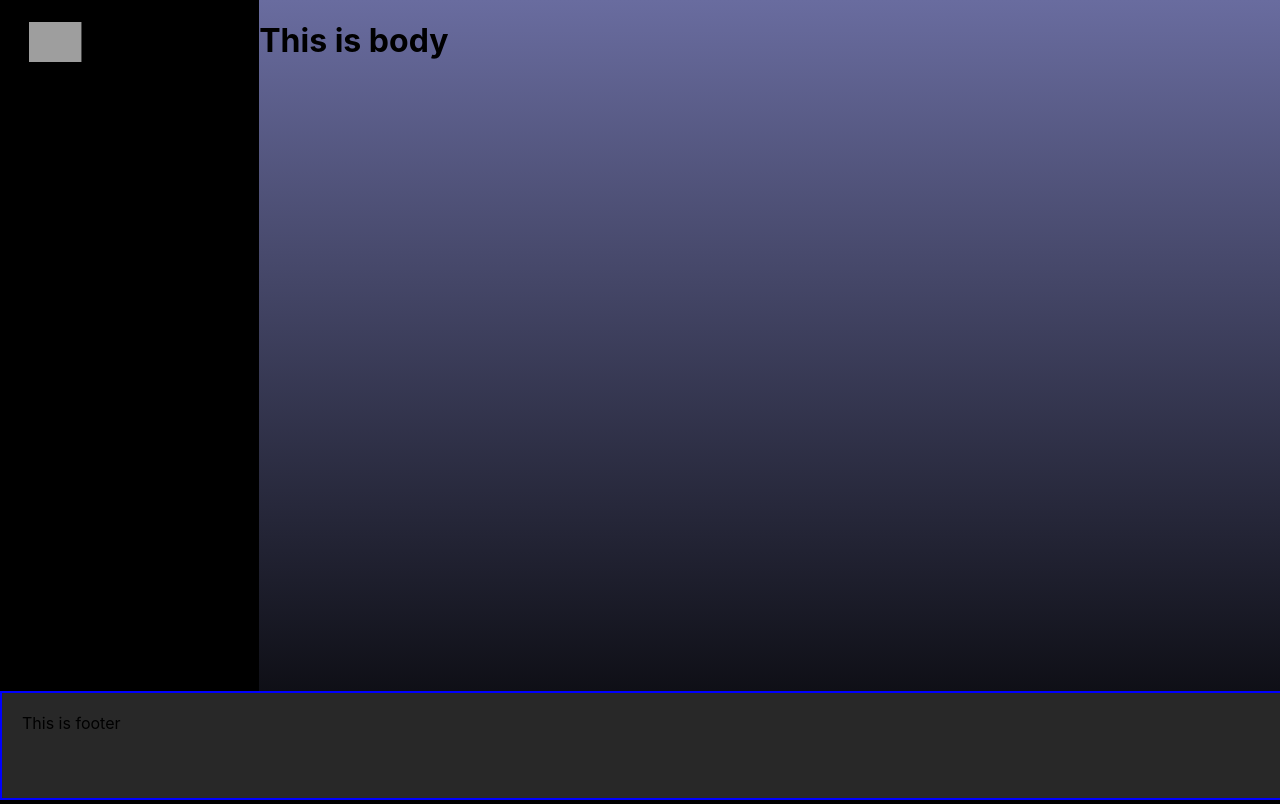
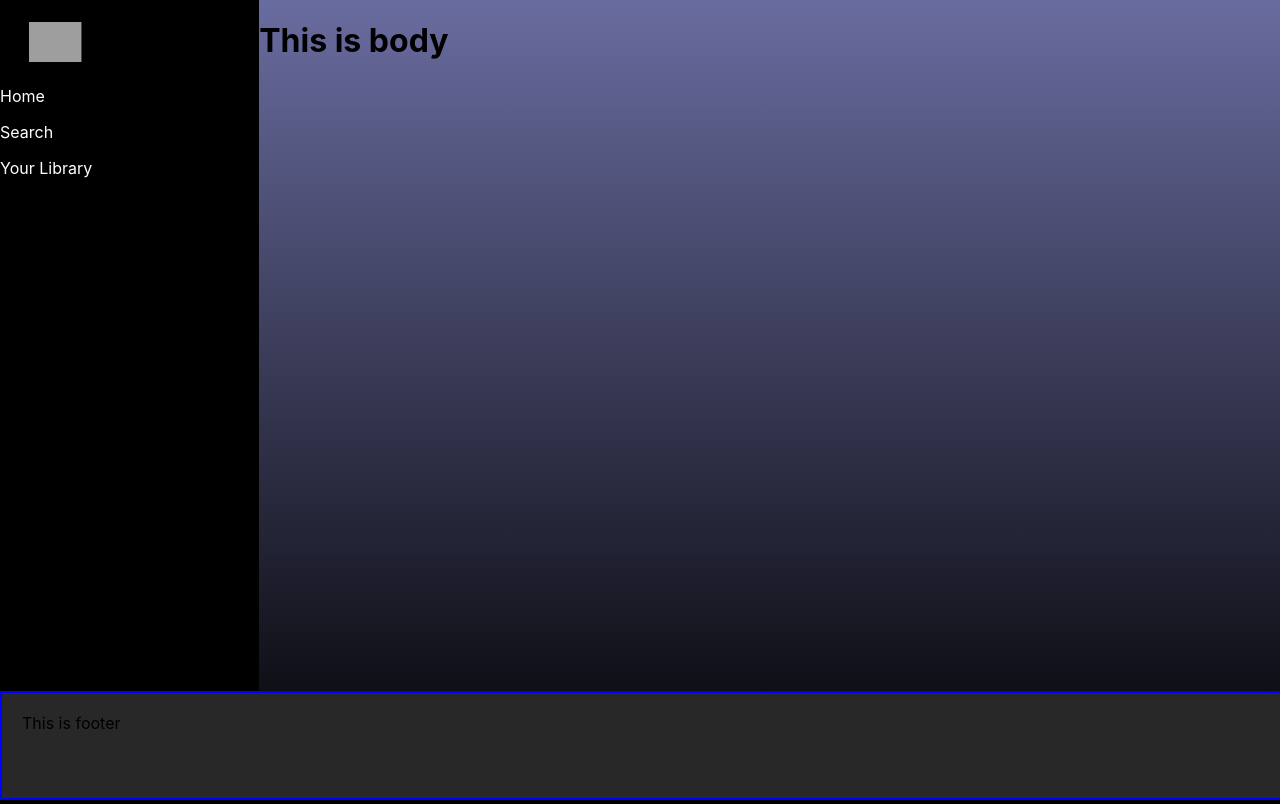
Before and after one commit to gayathri1398/spotify_clone, a React (Create React App) app: page / in a window 1280 px wide. Built offline with nearby package versions, Linux system fonts and the light colour scheme; grey boxes are pictures that could not be loaded; what spotify-web-api-js would draw is missing.

Commit message:
incomplete in addeding the sidebar

```diff
--- a/package.json
+++ b/package.json
@@ -3,6 +3,8 @@
   "version": "0.1.0",
   "private": true,
   "dependencies": {
+    "@material-ui/core": "^4.12.3",
+    "@material-ui/icons": "^4.11.2",
     "@testing-library/jest-dom": "^5.15.0",
     "@testing-library/react": "^11.2.7",
     "@testing-library/user-event": "^12.8.3",
--- a/src/Sidebar.css
+++ b/src/Sidebar.css
@@ -5,7 +5,7 @@
     background-color: black;
     color: white;
 }
-.sidebar > img{
+.sidebar__logo {
     transform: translate(50%,50%);
     height: 40px;
 }
--- a/src/Sidebar.jsx
+++ b/src/Sidebar.jsx
@@ -1,12 +1,17 @@
 import React from 'react';
+import SidebarOptions from './SidebarOptions';
+
+// css files
 import './Sidebar.css';
 
 const Sidebar = () => {
-    return (
+    return<>
         <div className="sidebar">
-          <img src="https://encrypted-tbn0.gstatic.com/images?q=tbn:ANd9GcTWwSDcPB5BiNYYBFYC9kcG8st464LzORMRsA&usqp=CAU" alt="" />
+          <img className="sidebar__logo" src="https://encrypted-tbn0.gstatic.com/images?q=tbn:ANd9GcTWwSDcPB5BiNYYBFYC9kcG8st464LzORMRsA&usqp=CAU" alt="" />
         </div>
-    )
+
+        <SidebarOptions/>
+    </>
 }
 
 export default Sidebar
--- /dev/null
+++ b/src/SidebarOptions.css
@@ -0,0 +1,9 @@
+.SidebarOptions{
+    position: absolute;
+    color: white;
+    margin-top: 70px;
+    font-size: 16px;
+}
+.SidebarOptions> p>Icon{
+    color: white;
+}
--- /dev/null
+++ b/src/SidebarOptions.jsx
@@ -0,0 +1,15 @@
+import React from 'react';
+import './SidebarOptions.css';
+import Home from '@material-ui/icons/Home'
+
+const SidebarOptions=({title,Icon})=>{
+  return <>
+  <div className="SidebarOptions">
+      <p Icon={Home}>Home</p>
+      <p>Search</p>
+      <p>Your Library</p>
+  </div>
+  </>
+}
+
+export default SidebarOptions;
```
Also changed, not shown: 1 other file (tests, documents, lock files or other folders).
